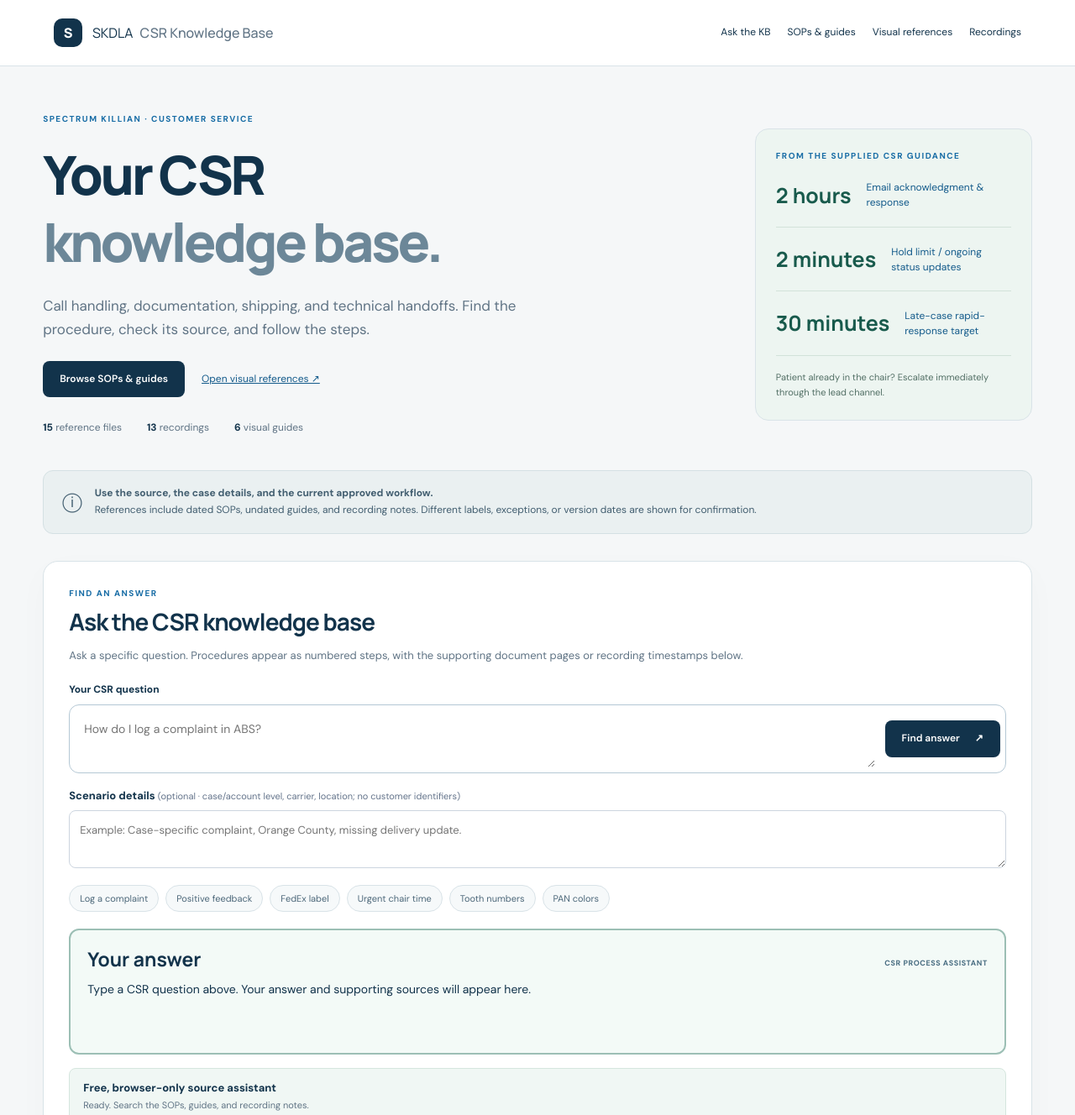
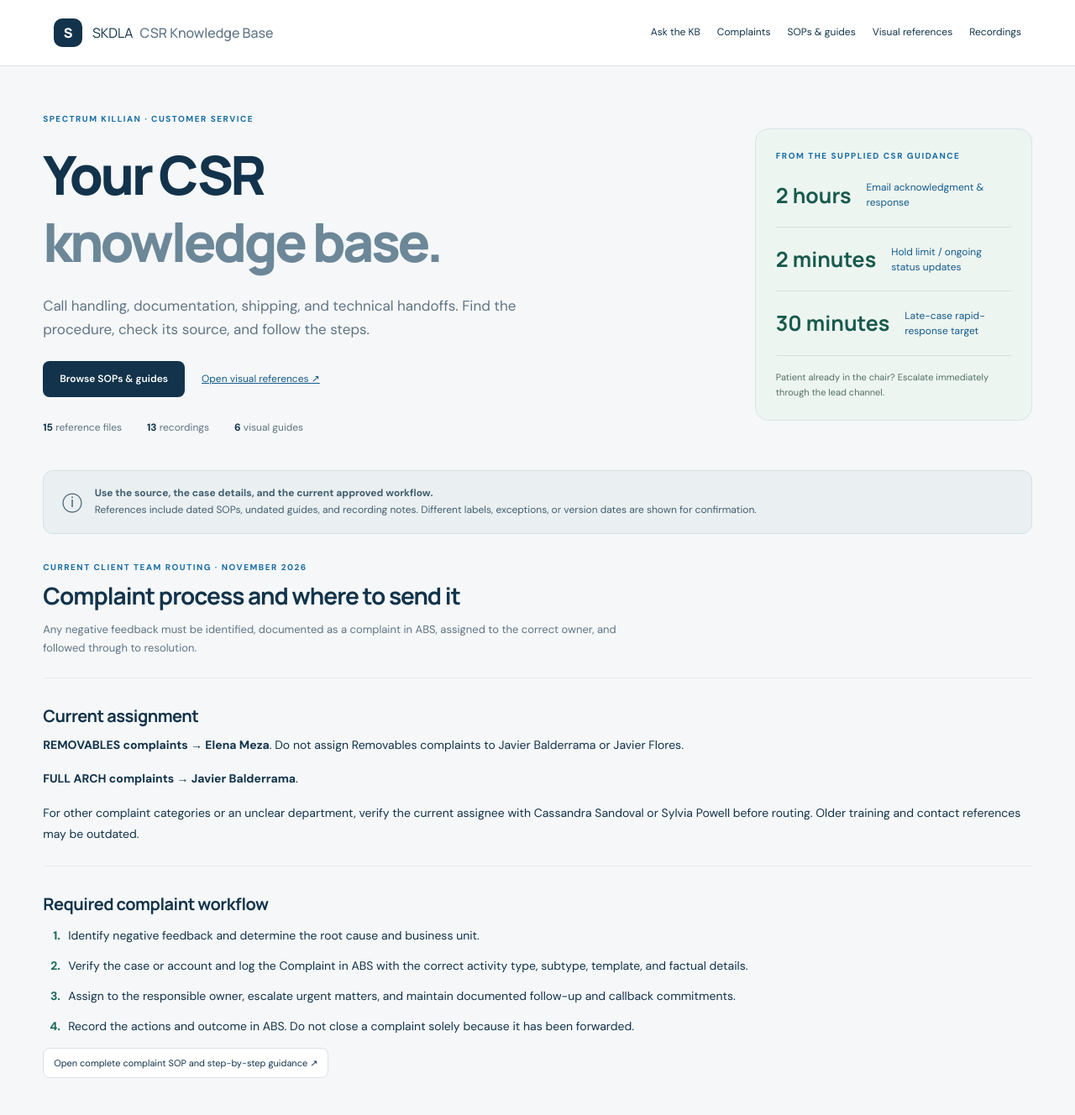
Before and after one commit to supportninja-source/skdla-de-knowledge-base, a plain HTML site: page training/index.html in a window 1280 px wide. Shown: the top 1328 px of the page at 84% size. Drawn offline with Linux system fonts and the light colour scheme.

Commit message:
Surface current complaint ownership and escalation process prominently in CSR KB

```diff
--- a/training/index.html
+++ b/training/index.html
@@ -1,10 +1,17 @@
 <!doctype html>
 <html lang="en"><head><meta charset="utf-8"><meta name="viewport" content="width=device-width,initial-scale=1"><meta name="description" content="SKDLA CSR knowledge base: SOPs, call handling, shipping, visual references, and training recordings."><title>SKDLA CSR Knowledge Base</title><link rel="stylesheet" href="style.css?v=8.1"></head><body>
 <a class="skip" href="#ask">Skip to the knowledge base</a>
-<header><div class="brand"><span class="brand-icon" aria-hidden="true">S</span><span>SKDLA <b>CSR Knowledge Base</b></span></div><nav aria-label="Main navigation"><a href="#ask">Ask the KB</a><a href="#documents">SOPs & guides</a><a href="#visuals">Visual references</a><a href="#library">Recordings</a></nav></header>
+<header><div class="brand"><span class="brand-icon" aria-hidden="true">S</span><span>SKDLA <b>CSR Knowledge Base</b></span></div><nav aria-label="Main navigation"><a href="#ask">Ask the KB</a><a href="#complaints">Complaints</a><a href="#documents">SOPs & guides</a><a href="#visuals">Visual references</a><a href="#library">Recordings</a></nav></header>
 <main>
 <section class="hero csr-hero"><div><div class="eyebrow">SPECTRUM KILLIAN · CUSTOMER SERVICE</div><h1>Your CSR<br><span>knowledge base.</span></h1><p>Call handling, documentation, shipping, and technical handoffs. Find the procedure, check its source, and follow the steps.</p><div class="hero-actions"><a class="button-link" href="#documents">Browse SOPs & guides</a><a href="#visuals">Open visual references ↗</a></div><div class="hero-meta"><span><strong id="documentCount">15</strong> reference files</span><span><strong id="recordingCount">13</strong> recordings</span><span><strong id="visualCount">6</strong> visual guides</span></div></div><aside class="quick-standards"><div class="eyebrow">FROM THE SUPPLIED CSR GUIDANCE</div><a href="#document=D06&topic=email" data-open-document="D06" data-topic="email"><strong>2 hours</strong><span>Email acknowledgment & response</span></a><a href="#document=D06&topic=hold" data-open-document="D06" data-topic="hold"><strong>2 minutes</strong><span>Hold limit / ongoing status updates</span></a><a href="#document=D05&topic=late" data-open-document="D05" data-topic="late"><strong>30 minutes</strong><span>Late-case rapid-response target</span></a><p>Patient already in the chair? Escalate immediately through the lead channel.</p></aside></section>
 <div class="authority"><span aria-hidden="true">ⓘ</span><div><strong>Use the source, the case details, and the current approved workflow.</strong><br>References include dated SOPs, undated guides, and recording notes. Different labels, exceptions, or version dates are shown for confirmation.</div></div>
+<section id="complaints" class="resource-section complaints-panel" aria-labelledby="complaintsHeading">
+<div class="section-heading"><div><div class="eyebrow">CURRENT CLIENT TEAM ROUTING · NOVEMBER 2026</div><h2 id="complaintsHeading">Complaint process and where to send it</h2><p>Any negative feedback must be identified, documented as a complaint in ABS, assigned to the correct owner, and followed through to resolution.</p></div></div>
+<div class="grid two-col">
+<div class="note-section"><h3>Current assignment</h3><p><strong>REMOVABLES complaints → Elena Meza</strong>. Do not assign Removables complaints to Javier Balderrama or Javier Flores.</p><p><strong>FULL ARCH complaints → Javier Balderrama</strong>.</p><p>For other complaint categories or an unclear department, verify the current assignee with Cassandra Sandoval or Sylvia Powell before routing. Older training and contact references may be outdated.</p></div>
+<div class="note-section"><h3>Required complaint workflow</h3><ol class="document-steps"><li>Identify negative feedback and determine the root cause and business unit.</li><li>Verify the case or account and log the Complaint in ABS with the correct activity type, subtype, template, and factual details.</li><li>Assign to the responsible owner, escalate urgent matters, and maintain documented follow-up and callback commitments.</li><li>Record the actions and outcome in ABS. Do not close a complaint solely because it has been forwarded.</li></ol></div></div>
+<p><button type="button" class="subtle" data-open-document="D15" data-topic="triage">Open complete complaint SOP and step-by-step guidance ↗</button></p>
+</section>
 <section id="ask" class="ask-panel"><div><div class="eyebrow">FIND AN ANSWER</div><h2>Ask the CSR knowledge base</h2><p>Ask a specific question. Procedures appear as numbered steps, with the supporting document pages or recording timestamps below.</p></div>
 <form id="askForm"><label for="question">Your CSR question</label><div class="ask-input"><textarea id="question" rows="2" maxlength="600" placeholder="How do I log a complaint in ABS?" required></textarea><button type="submit" id="askButton">Find answer <span aria-hidden="true">↗</span></button></div></form>
 <label class="scenario-label" for="scenario">Scenario details <span>(optional · case/account level, carrier, location; no customer identifiers)</span></label><textarea id="scenario" rows="2" maxlength="450" placeholder="Example: Case-specific complaint, Orange County, missing delivery update."></textarea>
@@ -21,7 +28,7 @@
 </section>
 
 <section class="coverage"><div><div class="eyebrow">SOURCE COVERAGE</div><h2>Documents and recordings, together.</h2><p>The reference files are searchable alongside notes from <strong id="uniqueCount">11</strong> unique caption transcripts. Every original recording label remains available.</p><a href="resource-manifest.json" download>Reference-file inventory ↗</a></div><div><h3>Source versions and exceptions</h3><p>Some supplied SOPs have conflicting cover/history dates or activity labels. The guides preserve these differences for confirmation. Published shipping/feedback SOP copies remove credentials and selected example customer details.</p><a href="coverage.json" download>Recording coverage ↗</a> · <a href="caption-audit.json" download>Caption-file audit ↗</a></div></section>
-</main><footer><span>SKDLA CSR Knowledge Base</span><span>Updated 27 Oct 2026 · Version 8.0</span></footer>
+</main><footer><span>SKDLA CSR Knowledge Base</span><span>Updated 19 Nov 2026 · Version 8.2</span></footer>
 <dialog id="visualDialog"><div class="visual-dialog-heading"><h2 id="visualDialogTitle"></h2><button id="closeVisual" class="subtle" type="button">Close ×</button></div><p id="visualDialogDescription"></p><img id="visualDialogImage" alt=""><div class="visual-dialog-links"><a id="visualFullSize" target="_blank" rel="noopener">Open full-size image ↗</a><button id="visualReadGuide" class="subtle" type="button">Read related guide</button></div></dialog>
 <script src="data.js"></script><script src="resources.js?v=8"></script><script src="search.js?v=8"></script><script src="caption-search.js?v=8"></script><script src="answer-core.js?v=8"></script><script src="process-answers.js?v=8"></script><script src="document-answers.js?v=8"></script><script src="process-assistant.js?v=8"></script><script src="app.js?v=8"></script><script src="resources-ui.js?v=8"></script>
 </body></html>
```
